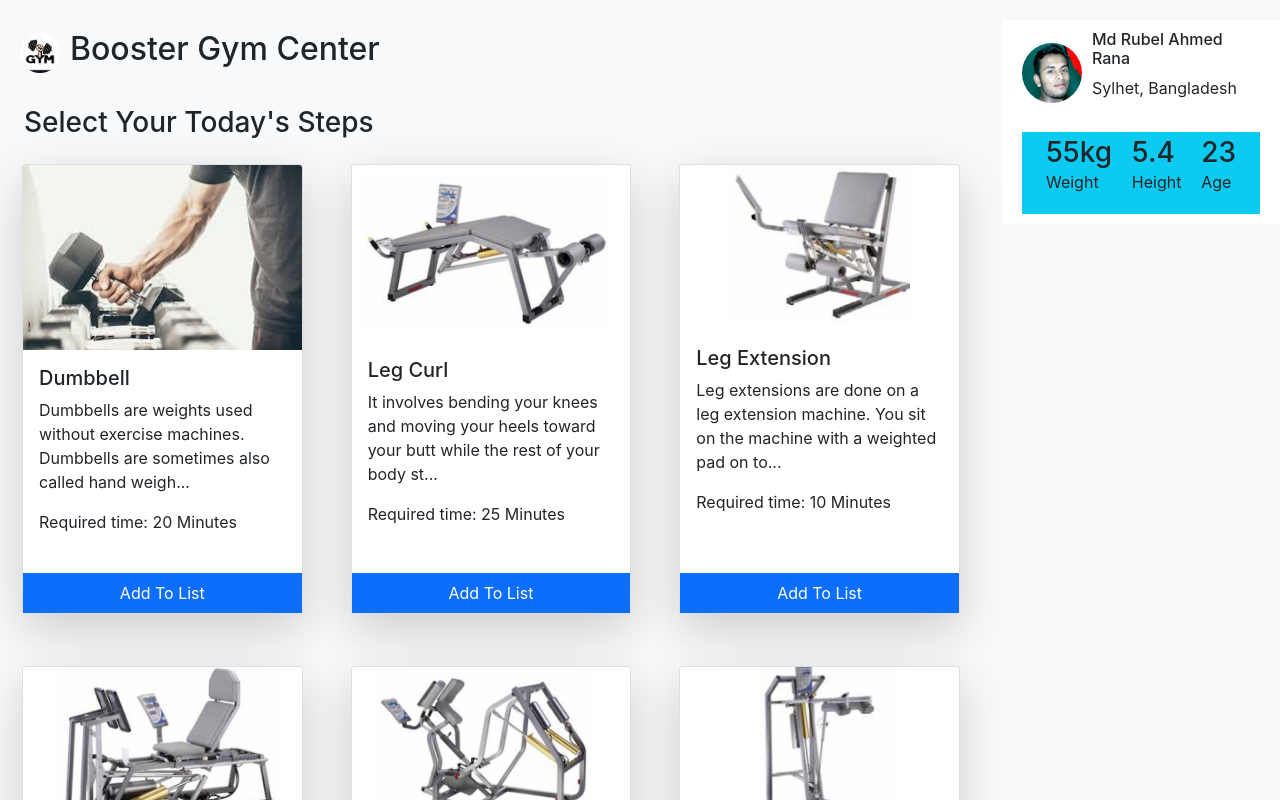
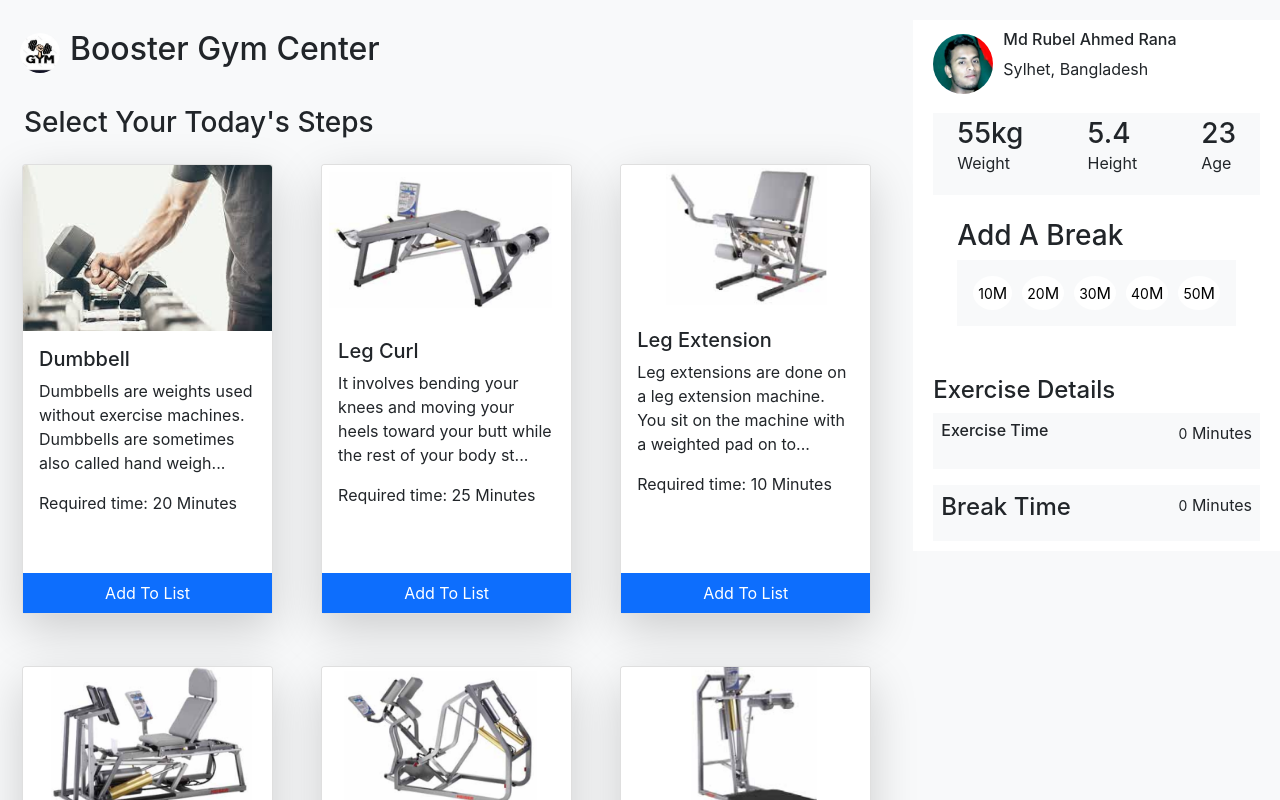
Before and after one commit to Md-Rubel-Ahmed-Rana/booster-gym-center, a React (Create React App) app: page / in a window 1280 px wide. Shown: the top 800 px of the page. Built offline with nearby package versions, Linux system fonts and the light colour scheme.

Commit message:
Cart component completed

```diff
--- a/src/components/Cart/Cart.css
+++ b/src/components/Cart/Cart.css
@@ -15,3 +15,18 @@
     height: 60px;
     border-radius: 50%;
 }
+
+.break-time{
+    display: flex;
+    gap: 10px;
+}
+
+.break-time > button{
+    border-radius: 50%;
+    padding: 5px;
+    background-color: white;
+}
+
+.time-details{
+    margin-top: 50px;
+}
--- a/src/components/Cart/Cart.js
+++ b/src/components/Cart/Cart.js
@@ -12,7 +12,7 @@ const Cart = () => {
                     <p>Sylhet, Bangladesh</p>
                 </div>
             </div>
-            <div className='d-flex justify-content-between mt-3 bg-info px-4 py-1 rounded-lg'>
+            <div className='d-flex justify-content-between mt-3 bg-light px-4 py-1 rounded-lg'>
                 <div>
                     <h3 className='m-0'>55kg</h3>
                     <p>Weight</p>
@@ -26,6 +26,27 @@ const Cart = () => {
                     <p>Age</p>
                 </div>
             </div>
+            <div className='m-4'>
+                <h3>Add A Break</h3>
+                <div className='break-time bg-light p-3'>
+                    <button><small>10</small>M</button>
+                    <button><small>20</small>M</button>
+                    <button><small>30</small>M</button>
+                    <button><small>40</small>M</button>
+                    <button><small>50</small>M</button>
+                </div>
+            </div>
+            <div className='time-details'>
+                <h4>Exercise Details</h4>
+                <div className='d-flex justify-content-between p-2 bg-light'>
+                    <h6>Exercise Time</h6>
+                    <p><small>0</small> Minutes</p>
+                </div>
+            </div>
+            <div className='d-flex justify-content-between mt-3 bg-light p-2'>
+                <h4>Break Time</h4>
+                <p><small>0</small> Minutes</p>
+            </div>
         </div>
     );
 };
```
